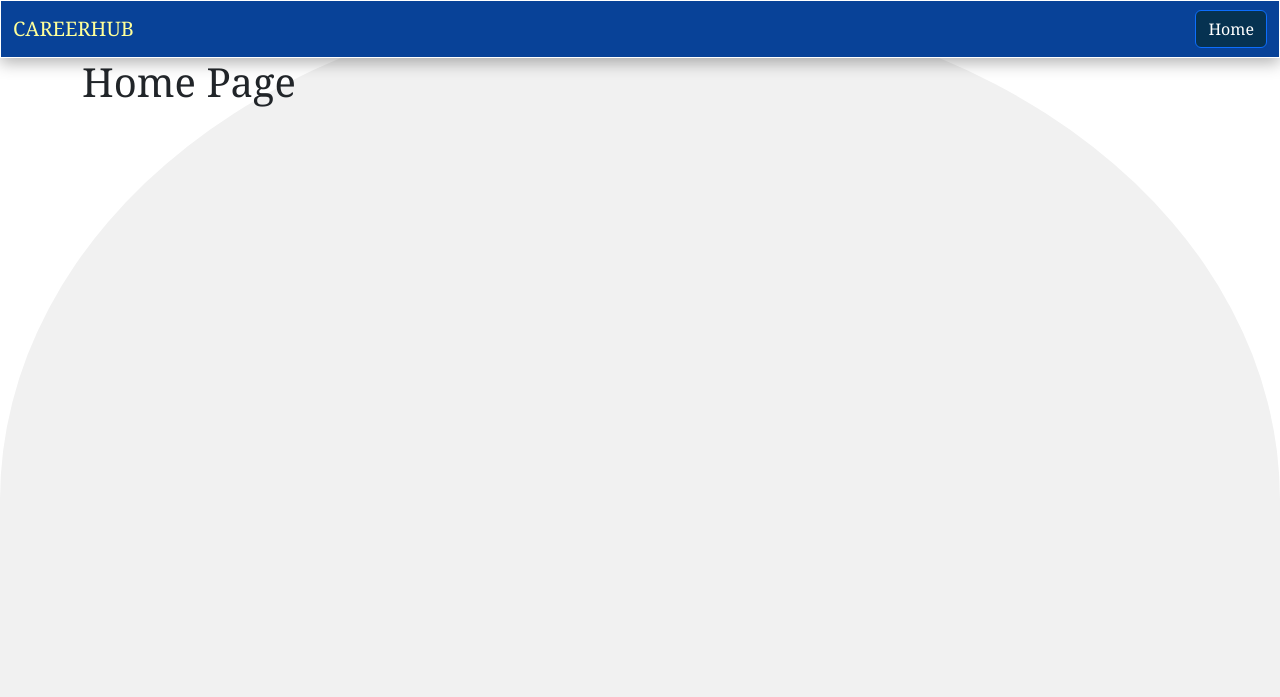
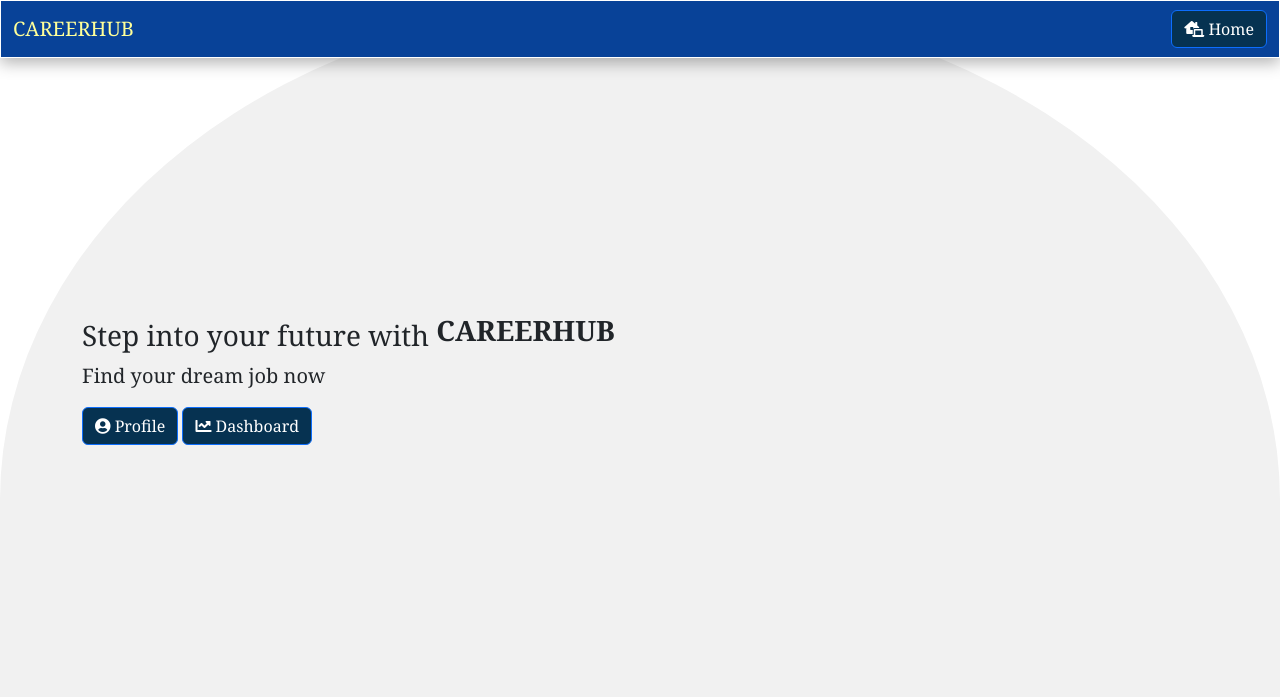
Before and after one commit to hariharen1996/careerhub, a Django app: template job/templates/job/home.html in a window 1280 px wide. Shown: the top 697 px of the page. Run offline with Django 3.2, Linux system fonts and the light colour scheme; the template is opened without the code that fills it, so the values that code supplies are empty; some libraries are stand-ins or nearby versions.

Commit message:
feat:create home page with profile,dashboard buttons
feat:add javascript, when profile btn clicked, profile image gets highlighted

feat:add fontawesome icons and update login,home,profile,dashboard btn

style: add style for homepage

```diff
--- a/job/static/job/css/style.css
+++ b/job/static/job/css/style.css
@@ -87,3 +87,67 @@ body::after {
         display: none;
     }
 }
+
+.home-container{
+    display: flex;
+    justify-content: flex-start;
+    align-items: center;
+    min-height: 80vh;
+}
+
+.main-title{
+    width: 600px;
+}
+
+.pop{
+    display: inline-block;
+    animation: pop 10s infinite;
+}
+
+@keyframes pop {
+    0% {
+        transform: translateY(0);
+    }
+
+    30% {
+        transform: translateY(-10px);
+    }
+
+    50% {
+        transform: translateY(0);
+    }
+
+    70% {
+        transform: translateY(-5px);
+    }
+
+    100% {
+        transform: translateY(0);
+    }
+}
+
+.highlight-profileimg{
+    box-shadow: 0px 5px 15px rgba(0, 0, 0, 0.3);
+    animation: profileimg infinite ease-in-out forwards;
+}
+
+@keyframes profileimg {
+    0% {
+        transform: scale(1);
+        border: 3px solid transparent;
+        box-shadow: 0 0 5px #f1f1f1;
+    }
+
+    50% {
+        transform: scale(1.05);
+        border: 3px solid transparent;
+        box-shadow: 0 0 15px #ffff99;
+    }
+
+    100% {
+        transform: scale(1);
+        border: 3px solid #ffff99;
+        box-shadow: 0 0 10px #f1f1f1;
+    }
+
+}
--- a/job/templates/job/home.html
+++ b/job/templates/job/home.html
@@ -1,4 +1,35 @@
 {% extends 'job/main.html' %}
 {% block content %}
-    <h1>Home Page</h1>
+    <main class="home-container">
+        <div class="main-title">
+            <h1 class="fs-3">Step into your future with <span class="text-uppercase fw-bold pop mt-2 sm:mt-0">CareerHub</span></h1>
+            <p class="fs-5">Find your dream job now</p>
+            <button class="btn btn-primary main-btn" id="profileBtn"><i class="fas fa-user-circle"></i> Profile</button>
+            <button class="btn btn-primary main-btn"><i class="fas fa-chart-line"></i> Dashboard</button>
+        </div>
+    </main>
 {% endblock %}
+
+{% block scripts %}
+    <script>
+        const profileBtn = document.querySelector('#profileBtn')
+        profileBtn.addEventListener('click',function(){
+            console.log('clicked')
+            const profileImage = document.querySelector('.profile-img')
+            const navbarToggler = document.querySelector('.navbar-toggler')
+
+            profileImage.classList.add('highlight-profileimg')
+
+            if(window.innerWidth < 992){
+                if(navbarToggler.getAttribute('aria-expanded') === 'false'){
+                    navbarToggler.click()
+                }
+            }
+
+            setTimeout(function(){
+                profileImage.classList.remove('highlight-profileimg')
+                navbarToggler.setAttribute('aria-expanded','true')
+            },5000)
+        })
+    </script>
+{% endblock %}
--- a/job/templates/job/main.html
+++ b/job/templates/job/main.html
@@ -14,6 +14,7 @@
     {% bootstrap_css %}
 
     <link rel="stylesheet" href="{% static 'job/css/style.css' %}" />
+    <link rel="stylesheet" href="https://cdnjs.cloudflare.com/ajax/libs/font-awesome/5.15.3/css/all.min.css">
 </head>
 <body>
     <nav class="navbar navbar-expand-lg nav-border border border-white">
@@ -21,21 +22,21 @@
           <a class="navbar-brand" href="#">CareerHub</a>
           <button class="navbar-toggler" type="button" data-bs-toggle="collapse" data-bs-target="#navbarSupportedContent"
             aria-controls="navbarSupportedContent" aria-expanded="false" aria-label="Toggle navigation">
-            <span class="navbar-toggler-icon"></span>
+            <i class="fas fa-bars text-white"></i>
           </button>
           <div class="collapse navbar-collapse" id="navbarSupportedContent">
             <ul
               class="navbar-nav ms-auto mb-2 mb-lg-0 d-flex flex-row align-items-center gap-3 md:d-flex md:align-items-center gap-2">
               <li class="nav-item">
                 <a href="{% url 'job-home' %}">
-                  <button class="btn btn-primary main-btn text-white">Home</button>
+                  <button class="btn btn-primary main-btn text-white"><i class="fas fa-laptop-house"></i> Home</button>
                 </a>
               </li>
             {% if user.is_authenticated %}
               <li class="nav-item">
                 <form action="{% url 'logout' %}" method="post">
                   {% csrf_token %}
-                  <button type="submit" class="btn btn-primary main-btn text-white">Logout</button>
+                  <button type="submit" class="btn btn-primary main-btn text-white"><i class="fas fa-sign-out-alt"></i> Logout</button>
                 </form>
               </li>
               <li class="nav-item">
@@ -84,6 +85,8 @@
     </div>
     {% bootstrap_javascript %}
 
+    {% block scripts %} {% endblock %}
+
     <script>
       document.addEventListener('DOMContentLoaded', function(e){
         setTimeout(() => {
```
